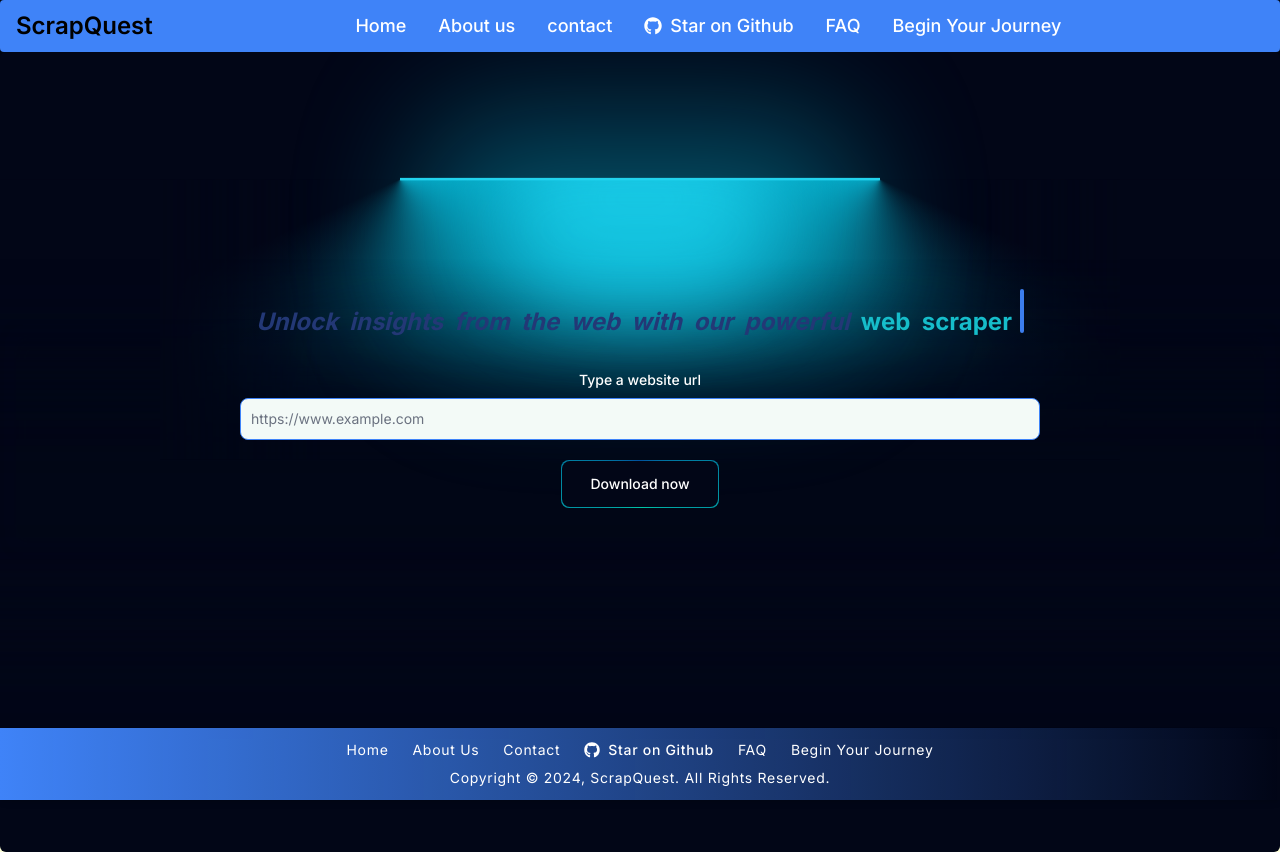
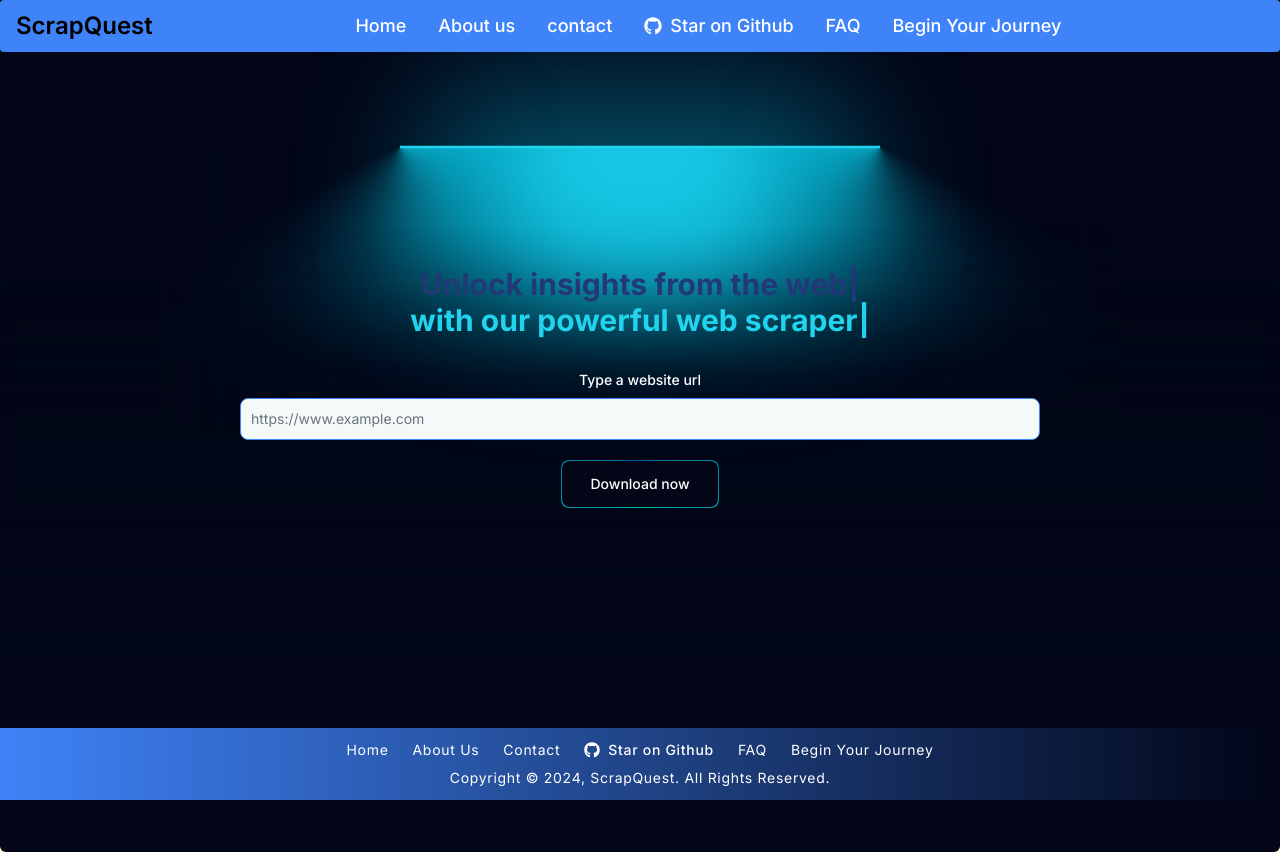
Before and after one commit to Abidsyed25/ScrapQuest, a Next.js app: page / in a window 1280 px wide. Built offline with nearby package versions, Linux system fonts and the light colour scheme.

Commit message:
fixed hero section text

```diff
--- a/components/Hero.tsx
+++ b/components/Hero.tsx
@@ -3,6 +3,7 @@
 import Form from "./Form";
 import Snackbar from "./Snackbar";
 import { TypewriterEffectSmoothDemo } from "./HeroText";
+import HeroTypingEffect from "./HeroTypingEffect";
 import { LampContainer } from "./ui/LampEffect";
 
 export default function Hero() {
@@ -10,9 +11,10 @@ export default function Hero() {
     <>
       <div className="relative h-screen flex flex-col justify-center items-center">
         <LampContainer>
-          <div className="text-center w-full max-w-3xl">
+          <div className="text-center w-full max-w-xl">
             {/* Unlock insights from the web with our powerful web scraper */}
-            <TypewriterEffectSmoothDemo />
+            {/* <TypewriterEffectSmoothDemo /> */}
+            <HeroTypingEffect />
           </div>
           <div className="md:w-[50rem] w-[20rem] flex flex-col items-center ">
             <Form />
--- a/components/HeroText.tsx
+++ b/components/HeroText.tsx
@@ -6,54 +6,50 @@ export function TypewriterEffectSmoothDemo() {
   const words = [
     {
       text: "Unlock",
-      className:"text-blue-900 md:text-2xl text-xl italic",
+      className: "text-blue-900 md:text-3xl text-xl italic",
     },
     {
       text: "insights",
-      className:"text-blue-900 md:text-2xl text-xl italic",
+      className: "text-blue-900 md:text-3xl text-xl italic",
     },
     {
       text: "from",
-      className: "text-blue-900 md:text-2xl text-xl  italic",
+      className: "text-blue-900 md:text-3xl text-xl  italic",
     },
     {
       text: "the",
-      className: "text-blue-900 md:text-2xl text-xl italic",
+      className: "text-blue-900 md:text-3xl text-xl italic",
     },
     {
       text: "web",
-      className: "text-blue-900 md:text-2xl text-xl italic",
+      className: "text-blue-900 md:text-3xl text-xl italic",
     },
     {
       text: "with",
-      className: "text-blue-900 md:text-2xl text-xl italic",
+      className: "text-blue-900 md:text-3xl text-xl italic",
     },
     {
       text: "our",
-      className: "text-blue-900 md:text-2xl text-xl italic",
+      className: "text-blue-900 md:text-3xl text-xl italic",
     },
     {
       text: "powerful",
-      className: "text-blue-900 md:text-2xl text-xl italic",
+      className: "text-blue-900 md:text-3xl text-xl italic",
     },
     {
       text: "web",
-      className: "text-teal-400 md:text-2xl text-xl",
+      className: "text-teal-400 md:text-3xl text-xl",
     },
     {
       text: "scraper",
-      className: "text-teal-400  md:text-2xl text-xl",
+      className: "text-teal-400  md:text-3xl text-xl",
     },
-
   ];
   return (
     <div className="max-w-screen-xl mx-auto">
-
-    <div className=" mx-autofont-bold mb-4">
-      <TypewriterEffectSmooth words={words} />
+      <div className=" mx-autofont-bold mb-4">
+        <TypewriterEffectSmooth words={words} />
       </div>
-      </div>
-
-
+    </div>
   );
 }
--- /dev/null
+++ b/components/HeroTypingEffect.tsx
@@ -0,0 +1,45 @@
+"use client";
+import Typewriter from "typewriter-effect";
+
+const HeroTypingEffect = () => {
+  return (
+    <div className="text-lg md:text-3xl font-bold mt-6 mb-0 lg:mt-16 lg:mb-8 ">
+      <div className="text-blue-900">
+        <Typewriter
+          onInit={(typewriter) => {
+            typewriter
+              .typeString("Unlock insights from the web")
+              .pauseFor(2500)
+              .start()
+              .callFunction(() => {
+                typewriter.stop();
+              });
+          }}
+          options={{
+            delay: 20,
+          }}
+        />
+      </div>
+      <div className="text-blue-900 lg:text-cyan-400 ">
+        {" "}
+        <Typewriter
+          onInit={(typewriter) => {
+            typewriter
+              .pauseFor(2000)
+              .typeString("with our powerful web scraper")
+
+              .start()
+              .callFunction(() => {
+                typewriter.stop();
+              });
+          }}
+          options={{
+            delay: 20,
+          }}
+        />
+      </div>
+    </div>
+  );
+};
+
+export default HeroTypingEffect;
--- a/components/ui/TypeWriter.tsx
+++ b/components/ui/TypeWriter.tsx
@@ -121,10 +121,10 @@ export const TypewriterEffectSmooth = ({
   });
   const renderWords = () => {
     return (
-      <div>
+      <div className="px-6 flex ">
         {wordsArray.map((word, idx) => {
           return (
-            <div key={`word-${idx}`} className="inline-block">
+            <div key={`word-${idx}`} className=" inline-block">
               {word.text.map((char, index) => (
                 <span
                   key={`char-${index}`}
--- a/package.json
+++ b/package.json
@@ -23,7 +23,8 @@
     "react": "^18",
     "react-dom": "^18",
     "react-hook-form": "^7.51.5",
-    "tailwind-merge": "^2.3.0"
+    "tailwind-merge": "^2.3.0",
+    "typewriter-effect": "^2.21.0"
   },
   "devDependencies": {
     "@types/node": "^20",
```
Also changed, not shown: 1 other file (tests, documents, lock files or other folders). Lines whose indentation alone changed are shown as unchanged.
